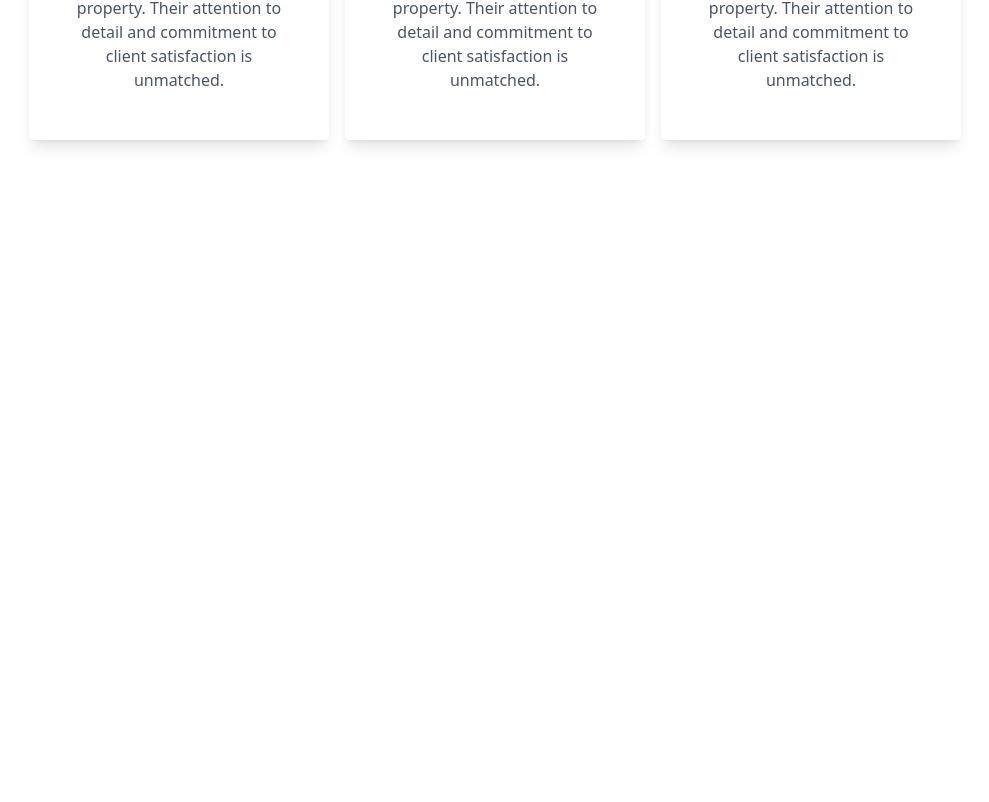
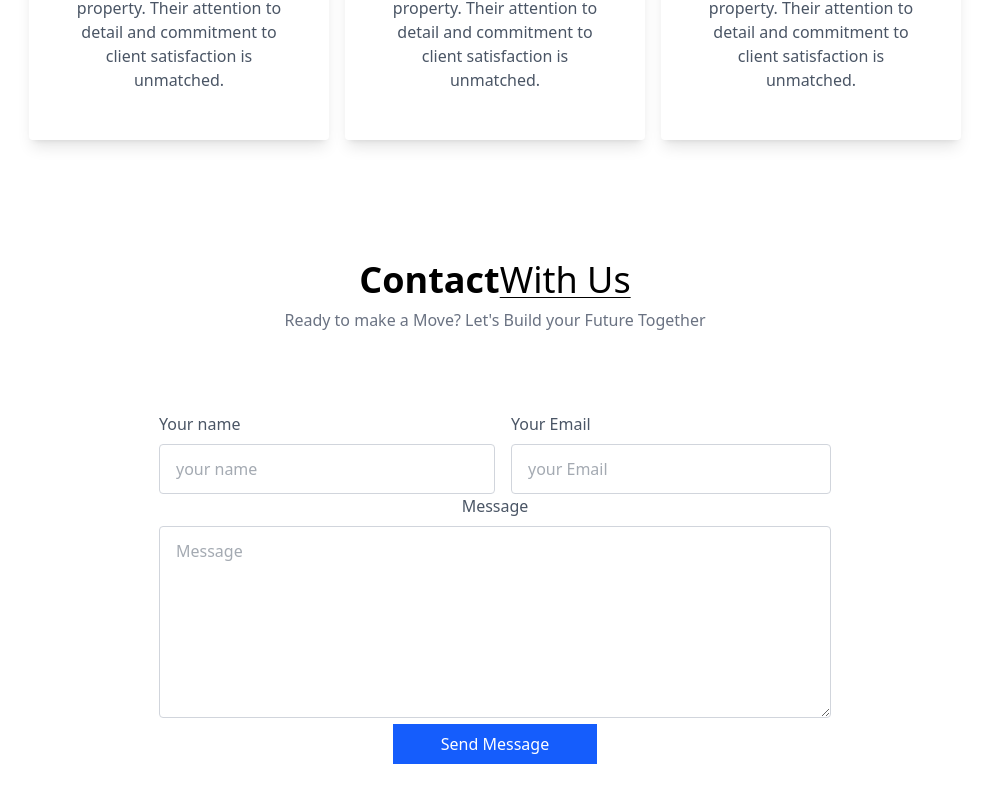
Before and after one commit to Olivier-hash/Real-Estate, a React (Vite) app: page / in a window 1280 px wide. Shown: the part 2759-3561 px from the top of the page, without its empty margins (145-1134 px from the left). Before the commit the page ends 2939 px from the top, so only its background shows below. Built offline with nearby package versions, Linux system fonts and the light colour scheme.

Commit message:
form added for the  customer text message

```diff
--- a/src/App.jsx
+++ b/src/App.jsx
@@ -3,6 +3,7 @@
 import About from './components/About'
 import Projects from './components/Projects'
 import Testimonials from './components/Testimonials'
+import Contact from './components/Contact'
 
 function App() {
   return (
@@ -11,6 +12,7 @@
      <About/>
      <Projects/>
      <Testimonials/>
+     <Contact/>
     </div>
   )
 }
--- /dev/null
+++ b/src/components/Contact.jsx
@@ -0,0 +1,41 @@
+import React from 'react'
+
+function Contact() {
+  return (
+    <div className='text-center p-6 py-20 lg:px-32 w-full overflow-hidden' id='Contact'>
+
+         <h1 className='text-2xl sm:text-4xl font-bold mb-2 text-center'>Contact
+         <span className='underline underline-offset-4 decoration-1 under font-light'>With Us</span>
+         </h1>
+          <p className='text-center text-gray-500 mb-12 mx-w-80 mx-auto'>
+           Ready to make a Move? Let's Build your Future Together</p>
+
+            {/* Form to fill */}
+            <form className='max-w-2xl mx-auto text-gray-600 pt-8'>
+                <div className='flex flex-wrap'>
+
+                  <div className='w-full md:w-1/2 text-left'>Your name
+                    <input className='w-full border border-gray-300 rounded py-3 px-4 mt-2'
+                     type="text" name='name' placeholder='your name' required />
+                  </div>
+
+                   <div className='w-full md:w-1/2 text-left md:pl-4'>Your Email
+                    <input className='w-full border border-gray-300 rounded py-3 px-4 mt-2'
+                     type="email" name='email' placeholder='your Email' required />
+                   </div>
+
+                </div>
+                {/* text message */}
+                <div>
+                    Message
+                    <textarea className='w-full border border-gray-300 rounded py-3 px-4 mt-2 h-48 '
+                     name="Message" placeholder='Message' required></textarea>
+                </div>
+                <button className='bg-blue-600 text-white py-2 px-12 mb-10'>Send Message</button>
+
+            </form>
+    </div>
+  )
+}
+
+export default Contact
```
